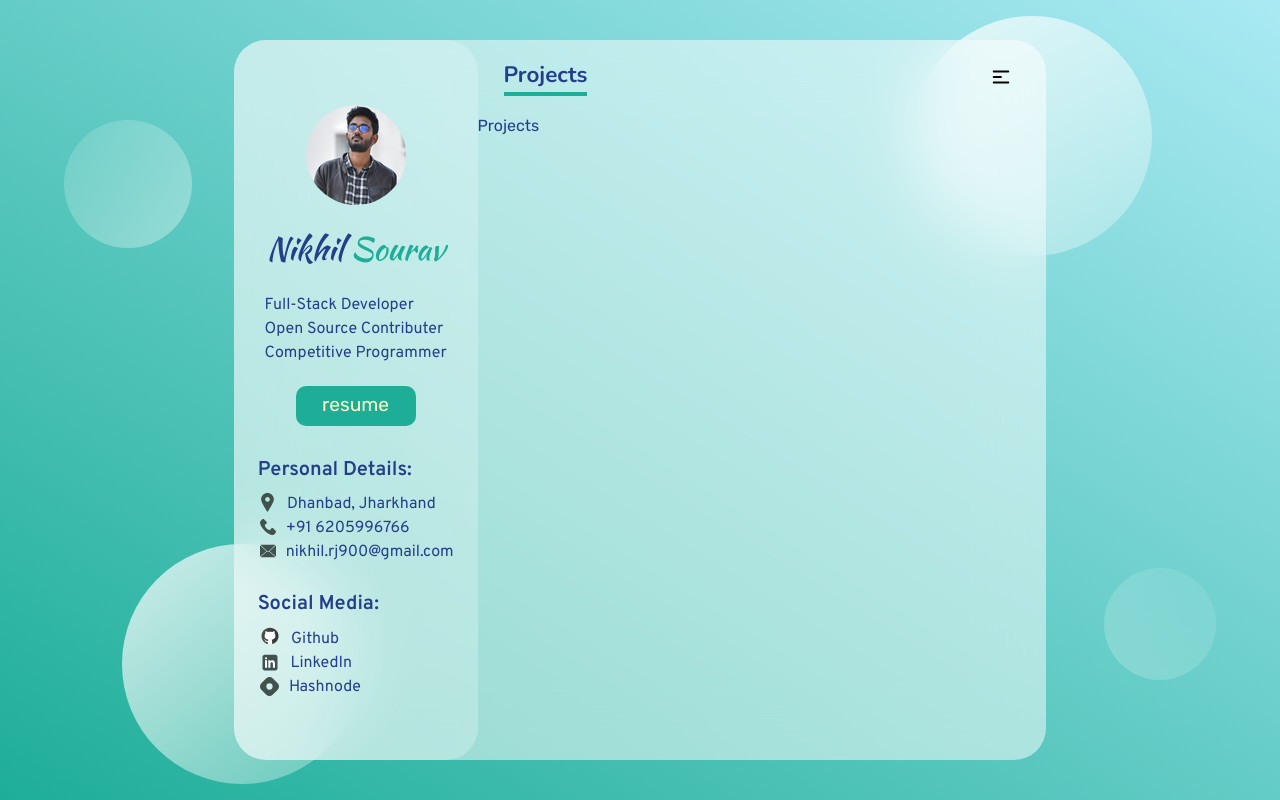
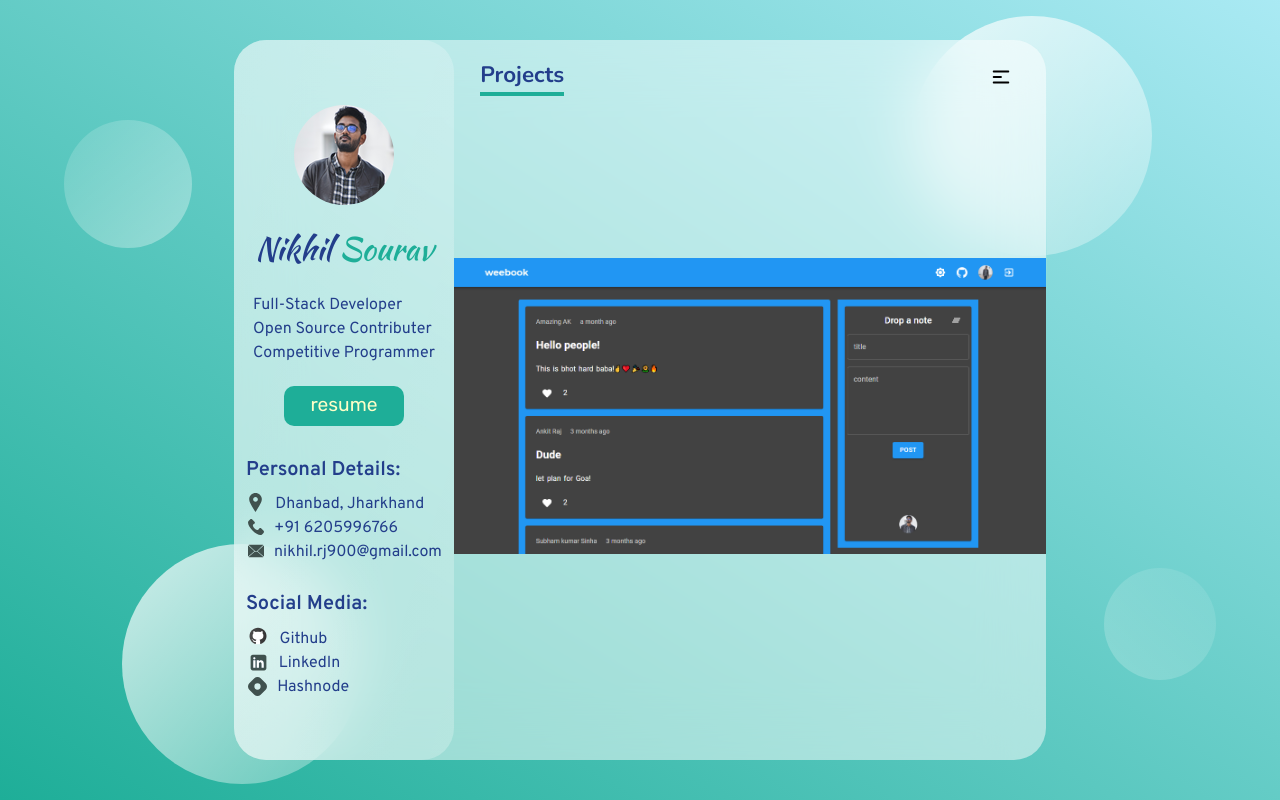
Before and after one commit to nikhilsourav/portfolio, a React (Create React App) app: page /Projects in a window 1280 px wide. Built offline with nearby package versions, Linux system fonts and the light colour scheme.

Commit message:
project setup

```diff
--- a/src/components/Projects/Projects.css
+++ b/src/components/Projects/Projects.css
@@ -0,0 +1,20 @@
+/* =========== Projects ==========*/
+.projects {
+  min-width: 100%;
+  margin: auto;
+}
+
+/* =========== Projects image container ==========*/
+.project_img_container {
+  height: 33rem;
+  overflow-y: scroll;
+  display: flex;
+  flex-direction: column;
+  align-items: center;
+}
+
+/* =========== Projects image ==========*/
+.project_img {
+  width: 37rem;
+  margin: 120px 0;
+}
--- a/src/components/Projects/Projects.js
+++ b/src/components/Projects/Projects.js
@@ -1,10 +1,27 @@
 import React from 'react';
 import './Projects.css';
+import calishred from '../../assets/projects/calishred.png';
+import canvas from '../../assets/projects/canvas.png';
+import fetch from '../../assets/projects/fetch.png';
+import justtalk from '../../assets/projects/justtalk.png';
+import rose from '../../assets/projects/rose.png';
+import weather from '../../assets/projects/weather.png';
+import weebook from '../../assets/projects/weebook.png';
+import youtool from '../../assets/projects/youtool.png';
 
 const Projects = () => {
   return (
-    <div>
-      <p className='Projects'>Projects</p>
+    <div className='projects'>
+      <div className='project_img_container'>
+        <img className='project_img' src={weebook} alt='MERN Stack App' />
+        <img className='project_img' src={canvas} alt='HTML5 Canvas' />
+        <img className='project_img' src={calishred} alt='Calishred Fitness' />
+        <img className='project_img' src={youtool} alt='Playlist Duration Calculator' />
+        <img className='project_img' src={justtalk} alt='Chat App' />
+        <img className='project_img' src={rose} alt='The Rose Solution' />
+        <img className='project_img' src={weather} alt='Weather App' />
+        <img className='project_img' src={fetch} alt='Fetch Random User' />
+      </div>
     </div>
   );
 };
--- a/src/index.css
+++ b/src/index.css
@@ -25,6 +25,10 @@ body {
   color: var(--black);
 }
 
+html {
+  scroll-behavior: smooth;
+}
+
 /* ========== Main =========== */
 .main {
   min-height: 100vh;
@@ -43,6 +47,7 @@ body {
   border-radius: 2rem;
   z-index: 3;
   backdrop-filter: blur(2rem);
+  margin: 1.25rem;
   /* for sidebar and main */
   display: flex;
 }
@@ -130,4 +135,7 @@ body {
 /* ========== Content =========== */
 .content {
   flex: 2.1;
+  display: flex;
+  flex-direction: column;
+  padding-bottom: 4.35rem;
 }
```
